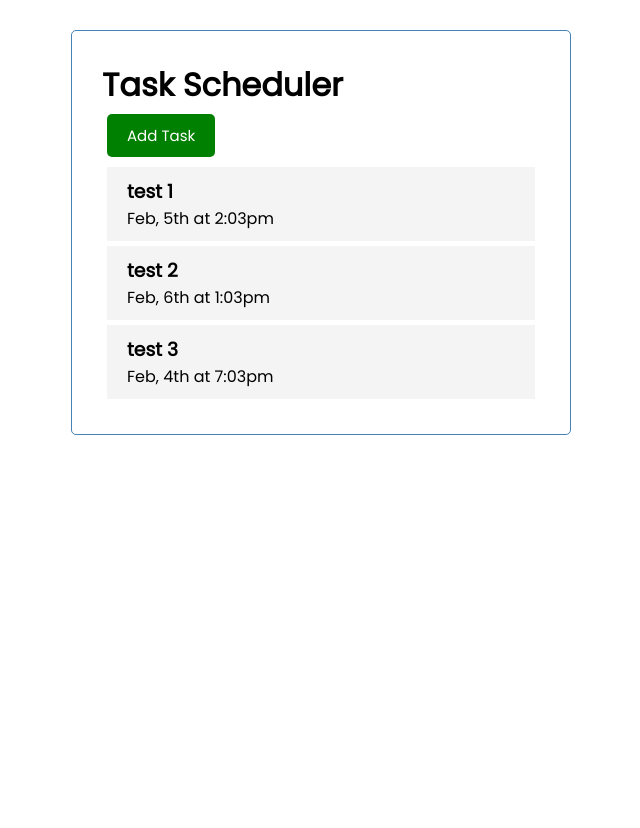
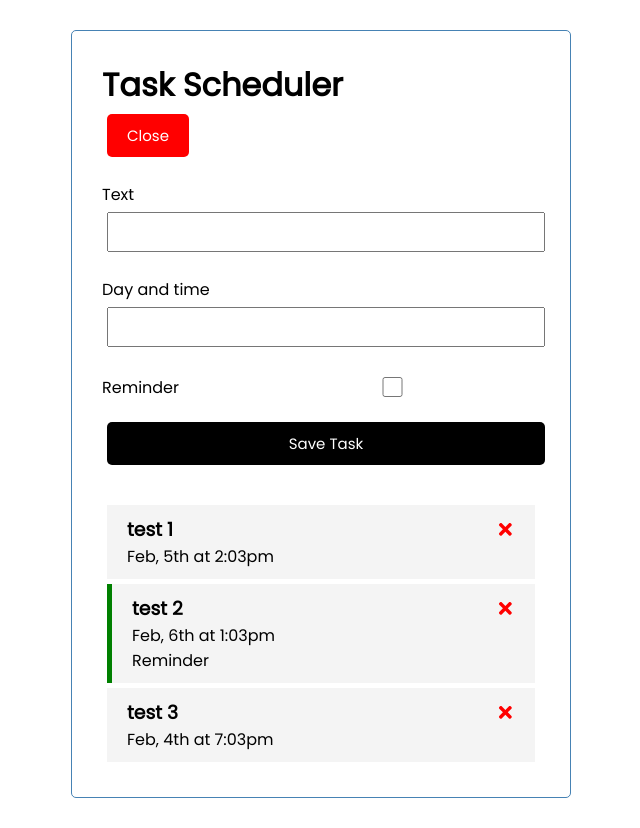
Before and after one commit to feischml/react-task-tracker, a React (Create React App) app: page / in a window 1280 px wide. Both pictures are taken after a click on the button "Add Task". Shown: the whole page, without its empty margins (319-959 px from the left). Before the commit the page ends 800 px from the top, so only its background shows below. Built offline with nearby package versions, Linux system fonts and the light colour scheme.

Commit message:
commit again

```diff
--- /dev/null
+++ b/db.json
@@ -0,0 +1,19 @@
+{
+  "posts": [
+    {
+      "id": 1,
+      "title": "json-server",
+      "author": "typicode"
+    }
+  ],
+  "comments": [
+    {
+      "id": 1,
+      "body": "some comment",
+      "postId": 1
+    }
+  ],
+  "profile": {
+    "name": "typicode"
+  }
+}
--- a/package.json
+++ b/package.json
@@ -6,6 +6,7 @@
     "@testing-library/jest-dom": "^5.11.4",
     "@testing-library/react": "^11.1.0",
     "@testing-library/user-event": "^12.1.10",
+    "json-server": "^0.17.0",
     "react": "^17.0.2",
     "react-dom": "^17.0.2",
     "react-icons": "^4.3.1",
@@ -16,7 +17,8 @@
     "start": "react-scripts start",
     "build": "react-scripts build",
     "test": "react-scripts test",
-    "eject": "react-scripts eject"
+    "eject": "react-scripts eject",
+    "server": "json-server --watch db.json --port 5000"
   },
   "eslintConfig": {
     "extends": [
--- a/src/App.js
+++ b/src/App.js
@@ -1,9 +1,12 @@
 import Header from "./components/Header";
 import { useState } from 'react'
 import Tasks from "./components/Tasks";
+import AddTask from "./components/AddTask";
 
 
 const App = () => {
+
+  const[showTaskComponent, setShowTaskComponent] = useState(false)
 
   const [tasks, setTasks] = useState([
     {   id: '1',
@@ -22,10 +25,39 @@ const App = () => {
     }
   ])
 
+  const deleteTask = (id) => {
+    setTasks(tasks.filter( (task) => task.id !== id ))
+  }
+
+  const addTask = ({text, day, reminder}) => {
+    setTasks(tasks.concat({
+      text: text,
+      day: day,
+      reminder: reminder
+    }))
+  }
+
+  const togleReminder = (id) => {
+    let togledTasks = tasks.map( (task) =>
+      task.id === id ? {...task, reminder: !task.reminder} : task
+    )
+    setTasks(togledTasks)
+  }
+
+  const onAddTaskComponent = () => {
+    setShowTaskComponent(!showTaskComponent)
+  }
+
   return (
     <div className="container">
-      <Header title='Task Scheduler'></Header>
-      <Tasks tasks={tasks}></Tasks>
+      <Header title='Task Scheduler' onAddTask={onAddTaskComponent} showAddTask={showTaskComponent}></Header>
+      {showTaskComponent ? <AddTask onAdd={addTask}></AddTask> : ''}
+      { tasks.length > 0 ?
+        (<Tasks tasks={tasks}
+          onDelete={deleteTask}
+          onTogle={togleReminder}>
+        </Tasks>) :
+        ('No Tasks to show.')}
     </div>
   );
 }
--- /dev/null
+++ b/src/components/AddTask.js
@@ -0,0 +1,38 @@
+import { useState } from 'react'
+
+function AddTask({onAdd}) {
+    const [text, setText] = useState('')
+    const [day, setDay] = useState('')
+    const [reminder, setReminder] = useState(false)
+
+    const onSubmit = (e) => {
+        e.preventDefault()
+
+        onAdd({ text, day, reminder })
+
+        setText('')
+        setDay('')
+        setReminder(false)
+    }
+
+    return (
+        <form className='add-form' onSubmit={onSubmit}>
+            <div className='form-control'>
+                <label>Text</label>
+                <input type='text' value={text} onChange={ (e) => setText(e.target.value)}></input>
+            </div>
+            <div className='form-control'>
+                <label>Day and time</label>
+                <input type='text' value={day} onChange={ (e) => setDay(e.target.value)}></input>
+            </div>
+            <div className='form-control form-control-check'>
+                <label>Reminder</label>
+                <input type='checkbox' value={reminder} onChange={ (e) => setReminder(e.currentTarget.checked)}></input>
+            </div>
+
+            <input type='Submit' value='Save Task' className='btn btn-block'></input>
+        </form>
+    )
+}
+
+export default AddTask
--- a/src/components/Button.js
+++ b/src/components/Button.js
@@ -1,14 +1,10 @@
 import PropTypes from 'prop-types'
 
-const Button = ({color, text}) => {
-
-    const onClick = (e) => {
-        console.log(e);
-    }
+const Button = ({color, text, onAddTask}) => {
 
     return (
         <button
-            onClick={onClick}
+            onClick={onAddTask}
             style={{backgroundColor: color}}
             className='btn'>{text}
         </button>
--- a/src/components/Header.js
+++ b/src/components/Header.js
@@ -1,10 +1,15 @@
 import PropTypes from "prop-types"
 import Button from "./Button"
 
-const Header = ({ title }) => {
+const Header = ({ title, onAddTask, showAddTask }) => {
     return (<header>
                 <h1>{title}</h1>
-                <Button color='green' text='Add Task'></Button>
+                <Button
+                    color={ !showAddTask ? 'green' : 'red'}
+                    text={ !showAddTask ? 'Add Task' : 'Close' }
+                    onAddTask={onAddTask}
+                    showAddTask={showAddTask}>
+                </Button>
             </header>
     )
 }
--- a/src/components/Task.js
+++ b/src/components/Task.js
@@ -1,8 +1,16 @@
-function Task({task}) {
+import { FaTimes } from 'react-icons/fa'
+
+function Task({task, onDelete, onTogle}) {
     return (
-        <div className='task'>
-            <h3>{task.text}</h3>
+        <div className={`task ${task.reminder ? 'reminder' : ''}`}
+            onClick={ () => onTogle(task.id)}
+            >
+            <h3>{task.text} <FaTimes
+                style={{ color: 'red', cursor: 'pointer' }}
+                onClick={ () => onDelete(task.id) }></FaTimes>
+            </h3>
             <p>{task.day}</p>
+            { task.reminder ? (<p>Reminder</p>) : ('')}
         </div>
     )
 }
--- a/src/components/Tasks.js
+++ b/src/components/Tasks.js
@@ -1,10 +1,10 @@
 import Task from "./Task"
 
-function Tasks({ tasks }) {
+function Tasks({tasks, onDelete, onTogle}) {
     return (
         <>
             {tasks.map((task) => (
-                <Task key={task.id} task={task}></Task>
+                <Task key={task.id} task={task} onDelete={onDelete} onTogle={onTogle}></Task>
             ))}
         </>
     )
```
Also changed, not shown: 2 other files (tests, documents, lock files or other folders).
